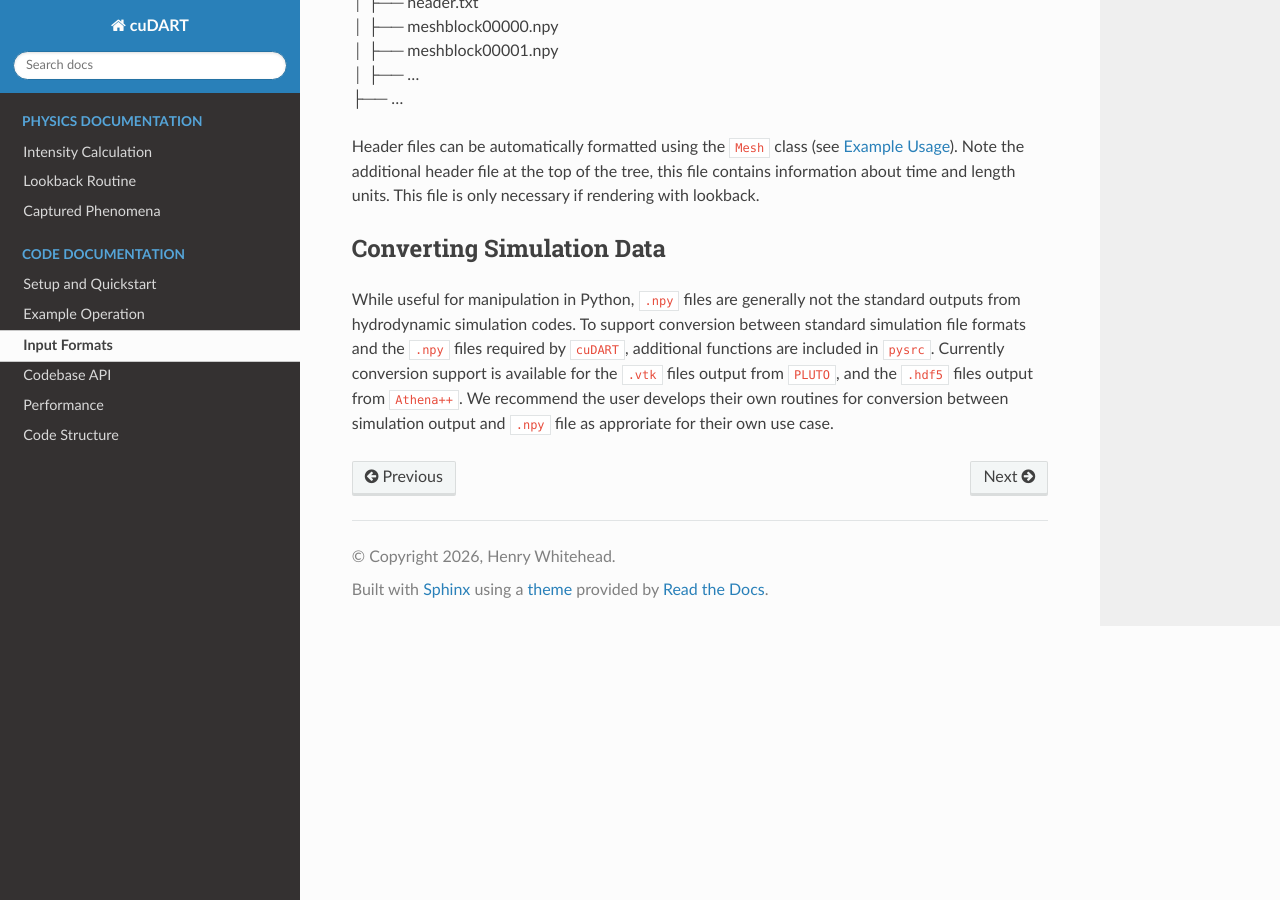
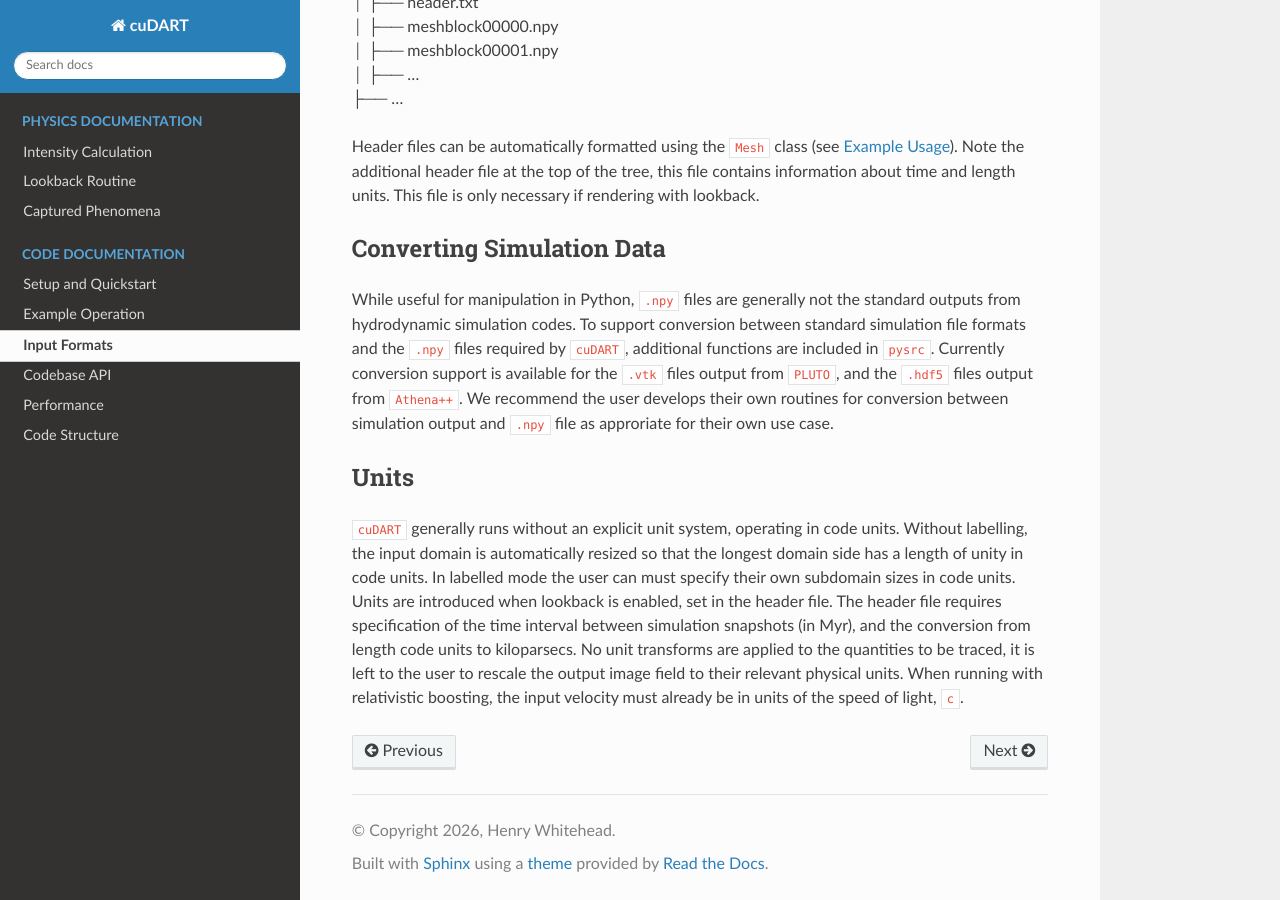
Before and after one commit to hwhitehead/cuDART, a Sphinx documentation site: the page built from docs/source/inputs.rst, in a window 1280 px wide and 900 px high, scrolled down 1589 px. Built offline with Sphinx 7.4.7 and the Read the Docs theme 3.1.0, drawn with Linux system fonts in a browser that asks for light colours.

Commit message:
added unit info to documentation

```diff
--- a/docs/source/inputs.rst
+++ b/docs/source/inputs.rst
@@ -72,3 +72,11 @@ While useful for manipulation in Python, :code:`.npy` files are generally not th
 between standard simulation file formats and the :code:`.npy` files required by :code:`cuDART`, additional functions are included in :code:`pysrc`.
 Currently conversion support is available for the :code:`.vtk` files output from :code:`PLUTO`, and the :code:`.hdf5` files output from :code:`Athena++`.
 We recommend the user develops their own routines for conversion between simulation output and :code:`.npy` file as approriate for their own use case.
+
+Units
+-----
+
+:code:`cuDART` generally runs without an explicit unit system, operating in code units. Without labelling, the input domain is automatically resized so that the longest domain side has a length of unity in code units.
+In labelled mode the user can must specify their own subdomain sizes in code units. Units are introduced when lookback is enabled, set in the header file. The header file requires specification of the time interval between simulation snapshots (in Myr),
+and the conversion from length code units to kiloparsecs. No unit transforms are applied to the quantities to be traced, it is left to the user to rescale the output image field to their relevant physical units. When running with relativistic boosting, the
+input velocity must already be in units of the speed of light, :code:`c`.
```
Also changed, not shown: 1 other file.
